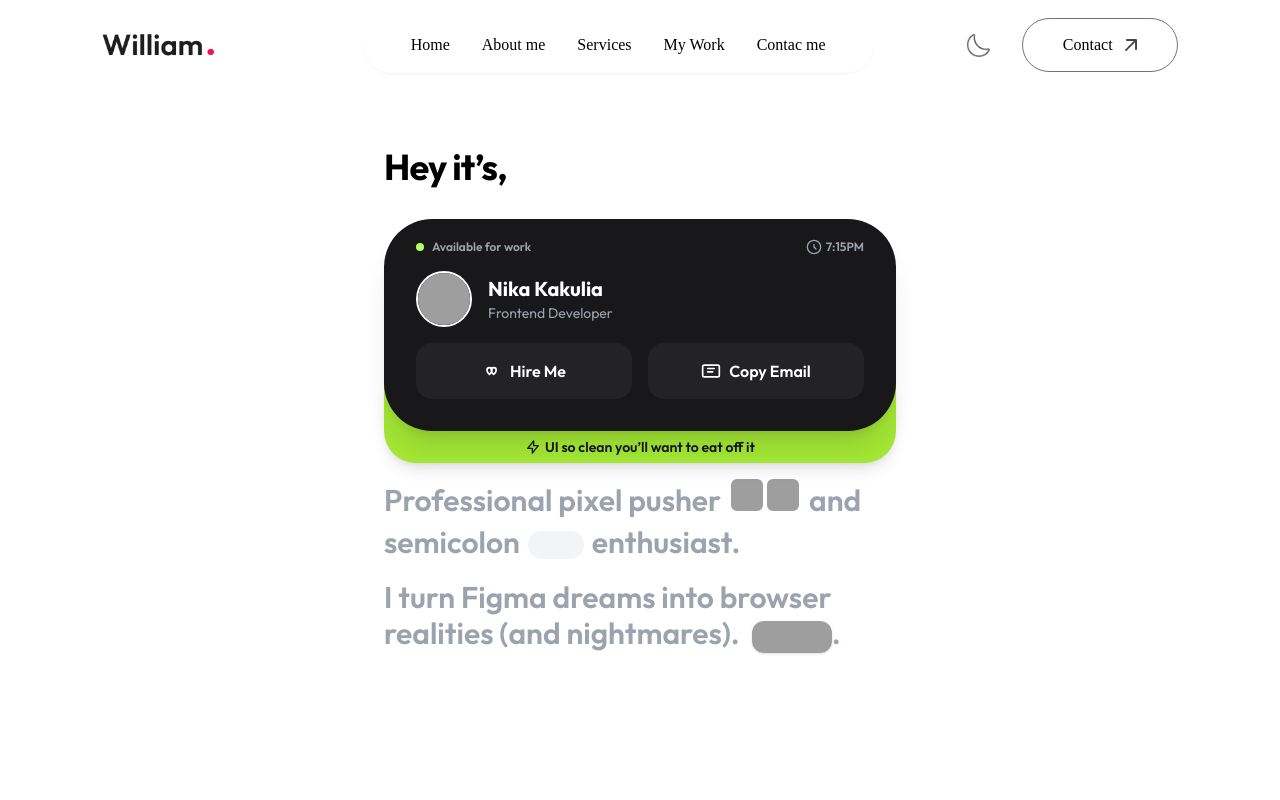
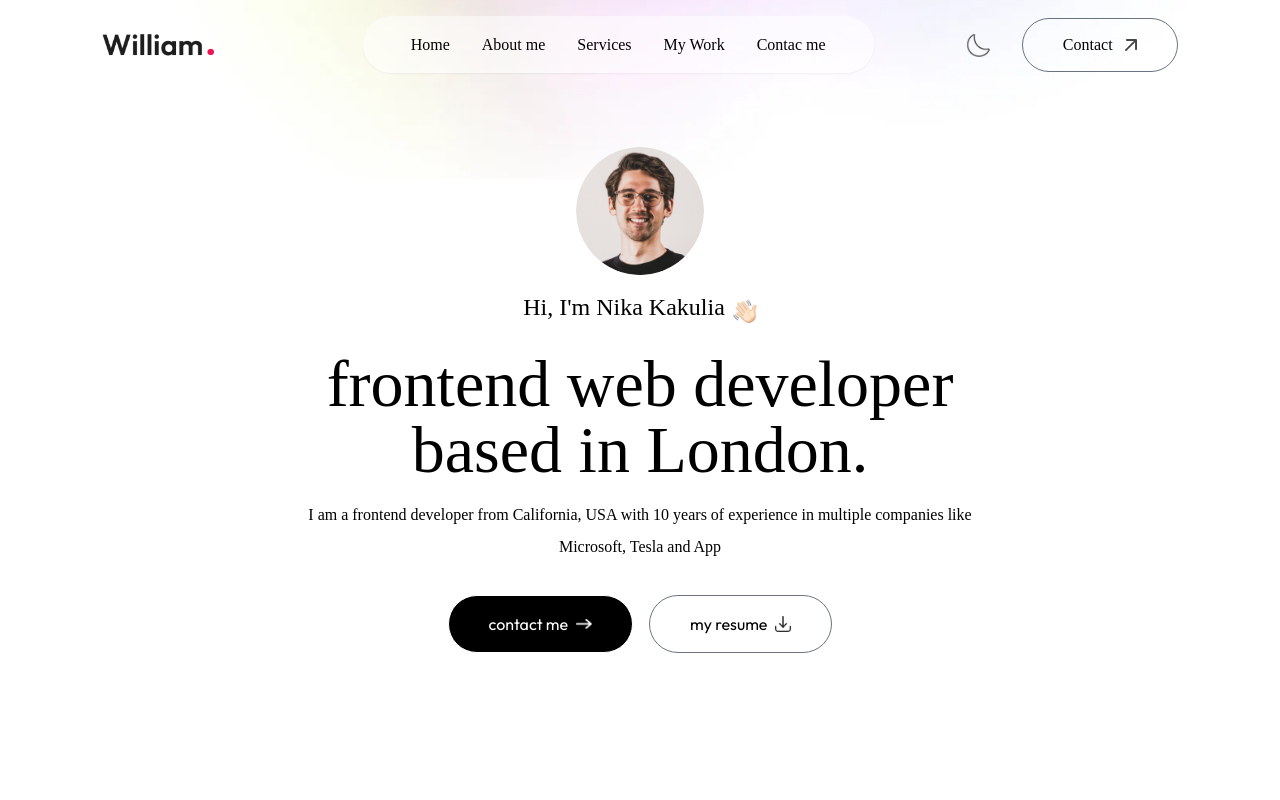
Before and after one commit to Nikathedoodler/portfolio, a Next.js app: page / in a window 1280 px wide. Shown: the top 800 px of the page. Built offline with nearby package versions, Linux system fonts and the light colour scheme; grey boxes are pictures that could not be loaded; a web font is replaced by a local one.

Commit message:
return old header

```diff
--- a/app/page.js
+++ b/app/page.js
@@ -37,7 +37,7 @@ export default function Home() {
   return (
     <div>
       <Navbar isDarkMode={isDarkMode} setIsDarkMode={setIsDarkMode} />
-      <Header1 isDarkMode={isDarkMode} />
+      <Header isDarkMode={isDarkMode} />
       <About isDarkMode={isDarkMode} />
       <Services isDarkMode={isDarkMode} />
       <Work isDarkMode={isDarkMode} />
```
